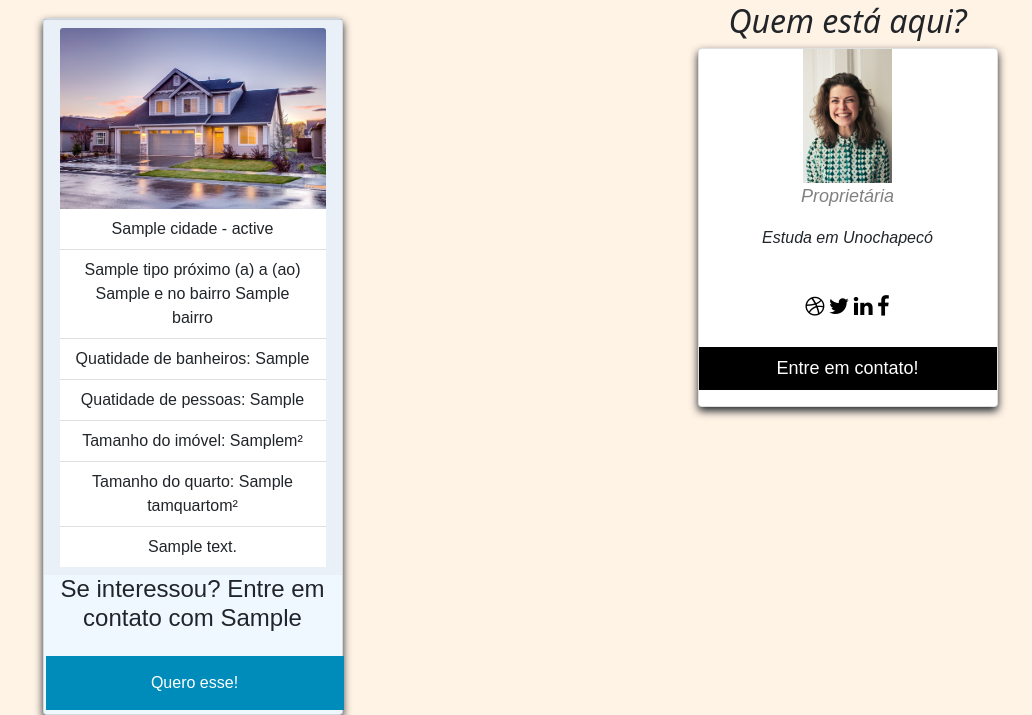
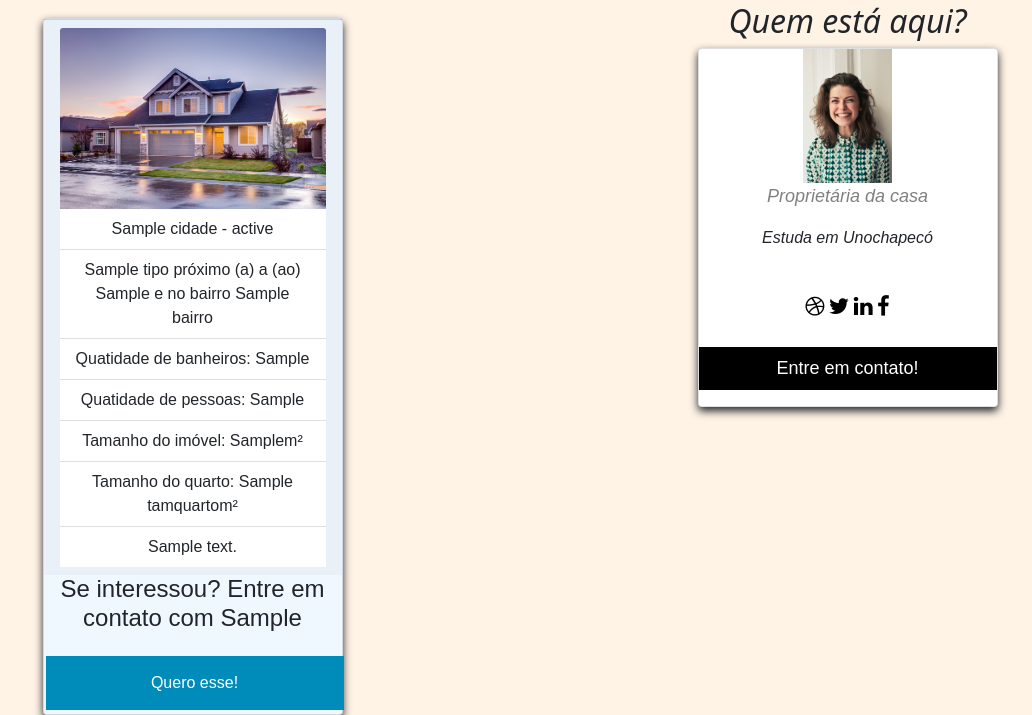
Before and after one commit to alissinhozz/Roomy, a CodeIgniter 4 app: the page made by app/Views/imovel.php in a window 1280 px wide. Shown: the part 128-843 px from the top of the page, without its empty margins (248-1280 px from the left). Run offline with PHP 8.4 and a stand-in for CodeIgniter, Linux system fonts and the light colour scheme; the template is opened without the code that fills it: most values are stand-ins (such as "Sample title", 1, 10 or a date in 2020); some libraries are stand-ins or nearby versions.

Commit message:
ajustes confirmando
socorro

```diff
--- a/app/Views/imovel.php
+++ b/app/Views/imovel.php
@@ -47,7 +47,7 @@
 
 <div class="card" style="background-color:white">
   <img src="/assets/pessoa.jpg" style="width:30%; margin: auto;" >
-  <p class="title">Proprietária</p>
+  <p class="title">Proprietária da casa</p>
   <p>Estuda em Unochapecó</p>
   <div style="margin: 24px 0;">
     <a href="#"><i class="fa fa-dribbble"></i></a>
```
